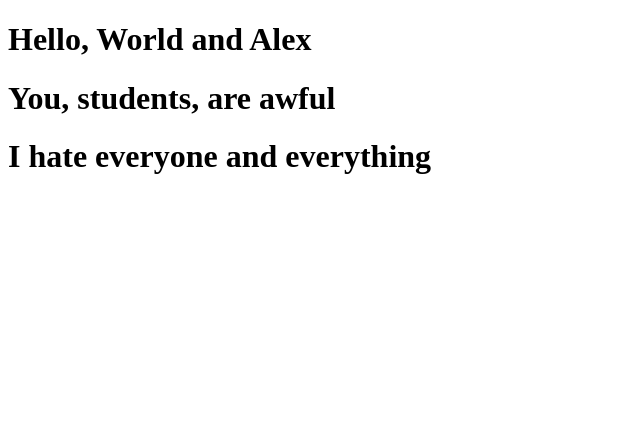
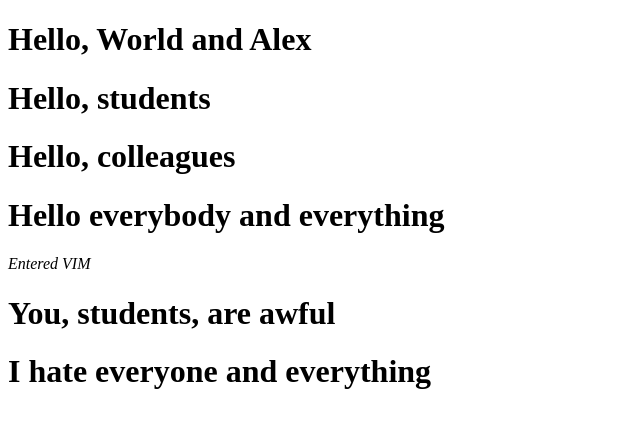
Before and after one commit to grrishania/lab_08_02, a plain HTML site: page index.html in a window 1280 px wide. Shown: the whole page, without its empty margins (0-640 px from the left). Drawn offline with Linux system fonts and the light colour scheme.

Commit message:
A short story: How I met VIM

```diff
--- a/index.html
+++ b/index.html
@@ -6,6 +6,10 @@
 </head>
 <body>
     <h1><b>Hello, World and Alex</b></h1>
+    <h1>Hello, students</h1>
+    <h1>Hello, colleagues</h1>
+    <h1>Hello everybody and everything</h1>
+    <i>Entered VIM</i>
     <h1>You, students, are awful</h1>
     <h1>I hate everyone and everything</h1>
 </body>
```
